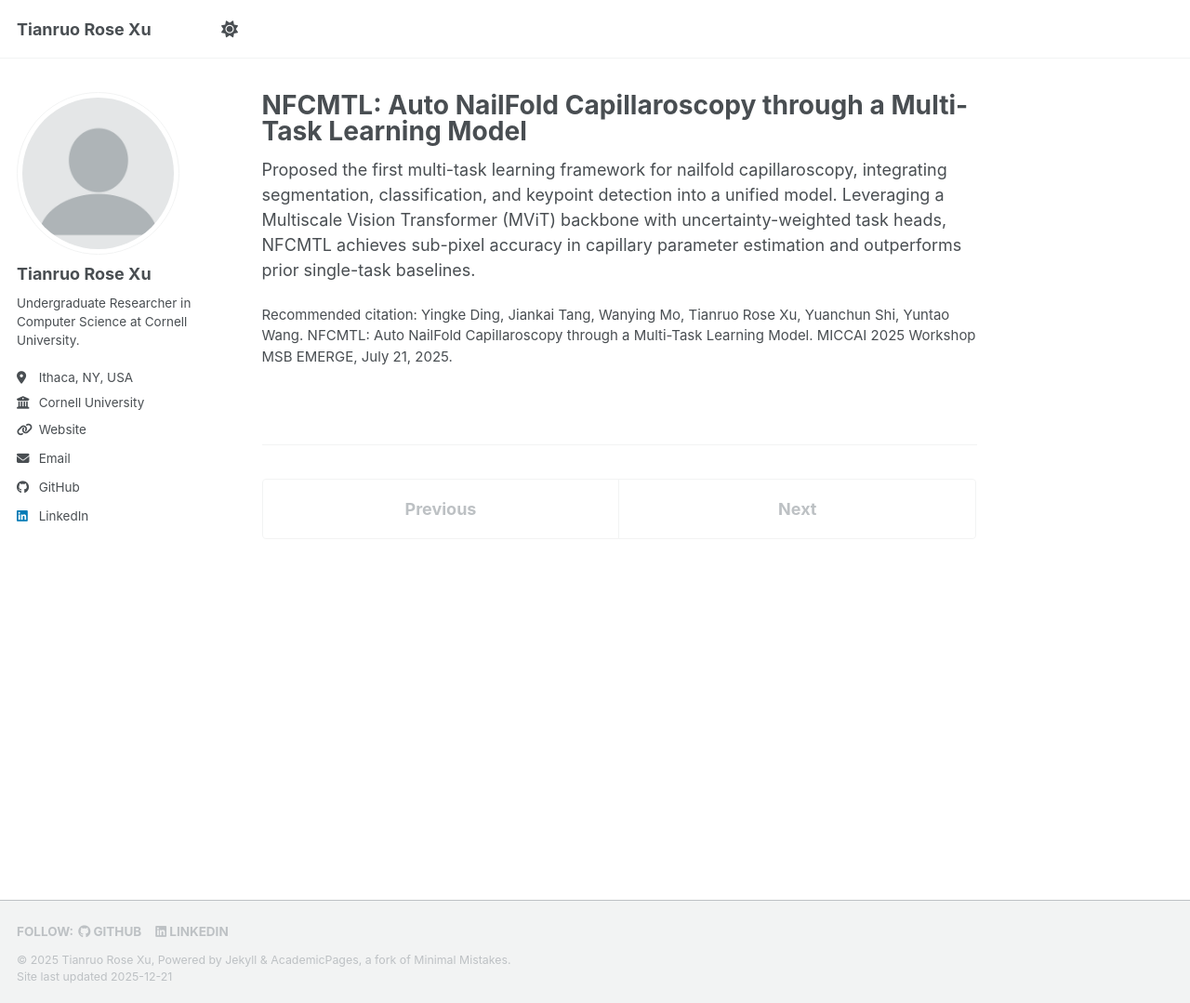
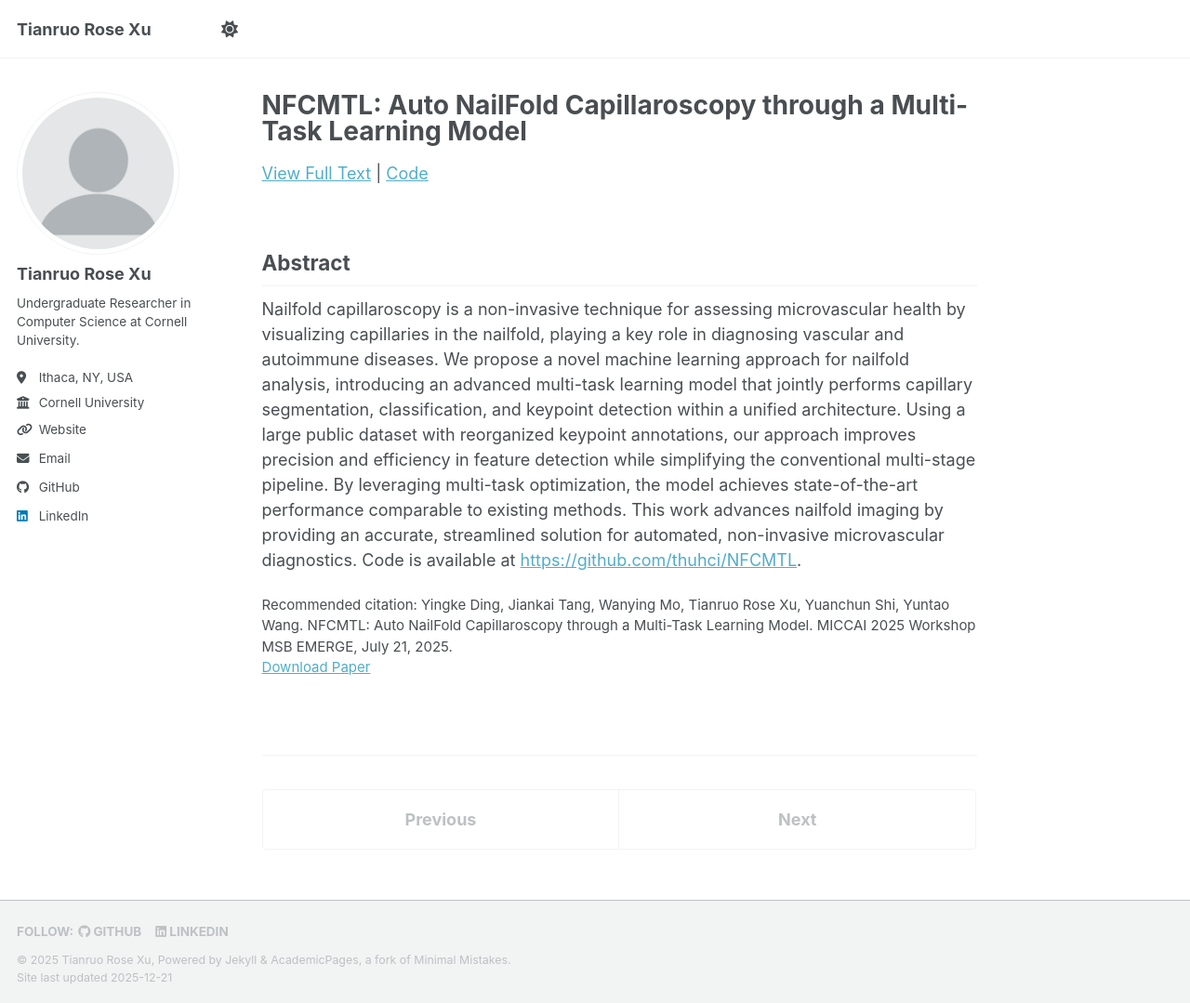
Before and after one commit to XTRose29/xtrose29.github.io, a Jekyll site: the page built from _publications/2025-07-21-nfcmtl-miccai.md, in a window 1280 px wide and 1079 px high. Shown: the whole window at 93% size. Built offline with Jekyll 4.4.1, drawn with Linux system fonts in a browser that asks for light colours; a script bundle is joined from its source files by our own code; library files that are not in the unit come from our copies.

Commit message:
Update NFCMTL publication: add OpenReview link, full abstract, and code link

```diff
--- a/_layouts/single.html
+++ b/_layouts/single.html
@@ -28,7 +28,9 @@ layout: default
         <header>
           {% if page.title %}<h1 class="page__title" itemprop="headline">{{ page.title | markdownify | remove: "<p>" | remove: "</p>" }}</h1>{% endif %}
           {% if page.show_paper_link and page.paperurl %}
-            <p><a href="{{ page.paperurl }}" target="_blank" rel="noopener noreferrer">View Full Text</a></p>
+            <p><a href="{{ page.paperurl }}" target="_blank" rel="noopener noreferrer">View Full Text</a>{% if page.codeurl %} | <a href="{{ page.codeurl }}" target="_blank" rel="noopener noreferrer">Code</a>{% endif %}</p>
+          {% elsif page.codeurl %}
+            <p><a href="{{ page.codeurl }}" target="_blank" rel="noopener noreferrer">Code</a></p>
           {% endif %}
           {% if page.read_time %}
             <p class="page__meta"><i class="fa fa-clock" aria-hidden="true"></i> {% include read-time.html %}</p>
@@ -75,7 +77,9 @@ layout: default
         {% elsif page.bibtexurl %}
           <p style="font-size: smaller"><a href="{{ page.bibtexurl }}" target="_blank" rel="noopener noreferrer">Download Bibtex</a></p>
         {% elsif page.paperurl %}
-          <p style="font-size: smaller"><a href="{{ page.paperurl }}" target="_blank" rel="noopener noreferrer">Download Paper</a></p>
+          <p style="font-size: smaller"><a href="{{ page.paperurl }}" target="_blank" rel="noopener noreferrer">Download Paper</a>{% if page.codeurl %} | <a href="{{ page.codeurl }}" target="_blank" rel="noopener noreferrer">Code</a>{% endif %}</p>
+        {% elsif page.codeurl %}
+          <p style="font-size: smaller"><a href="{{ page.codeurl }}" target="_blank" rel="noopener noreferrer">Code</a></p>
         {% endif %}
 
         {% if page.link %}<div><a href="{{ page.link }}" class="btn" target="_blank" rel="noopener noreferrer">{{ site.data.ui-text[site.locale].ext_link_label | default: "Direct Link" }}</a></div>{% endif %}
--- a/_publications/2025-07-21-nfcmtl-miccai.md
+++ b/_publications/2025-07-21-nfcmtl-miccai.md
@@ -6,11 +6,15 @@ permalink: /publication/2025-07-21-nfcmtl-miccai
 excerpt: 'Published in MICCAI 2025 Workshop MSB EMERGE. Runner-up Best Paper Award.'
 date: 2025-07-21
 venue: 'MICCAI 2025 Workshop MSB EMERGE'
-paperurl:
+paperurl: 'https://openreview.net/forum?id=u0m4T1aUo1#discussion'
+codeurl: 'https://github.com/thuhci/NFCMTL'
 citation: 'Yingke Ding, Jiankai Tang, Wanying Mo, Tianruo Rose Xu, Yuanchun Shi, Yuntao Wang. NFCMTL: Auto NailFold Capillaroscopy through a Multi-Task Learning Model. MICCAI 2025 Workshop MSB EMERGE, July 21, 2025.'
 award: 'Runner-up Best Paper, MICCAI 2025 Workshop MSB EMERGE'
 share: false
 hide_auto_published: true
+show_paper_link: true
 ---
 
-Proposed the first multi-task learning framework for nailfold capillaroscopy, integrating segmentation, classification, and keypoint detection into a unified model. Leveraging a Multiscale Vision Transformer (MViT) backbone with uncertainty-weighted task heads, NFCMTL achieves sub-pixel accuracy in capillary parameter estimation and outperforms prior single-task baselines.
+## Abstract
+
+Nailfold capillaroscopy is a non-invasive technique for assessing microvascular health by visualizing capillaries in the nailfold, playing a key role in diagnosing vascular and autoimmune diseases. We propose a novel machine learning approach for nailfold analysis, introducing an advanced multi-task learning model that jointly performs capillary segmentation, classification, and keypoint detection within a unified architecture. Using a large public dataset with reorganized keypoint annotations, our approach improves precision and efficiency in feature detection while simplifying the conventional multi-stage pipeline. By leveraging multi-task optimization, the model achieves state-of-the-art performance comparable to existing methods. This work advances nailfold imaging by providing an accurate, streamlined solution for automated, non-invasive microvascular diagnostics. Code is available at [https://github.com/thuhci/NFCMTL](https://github.com/thuhci/NFCMTL).
```
